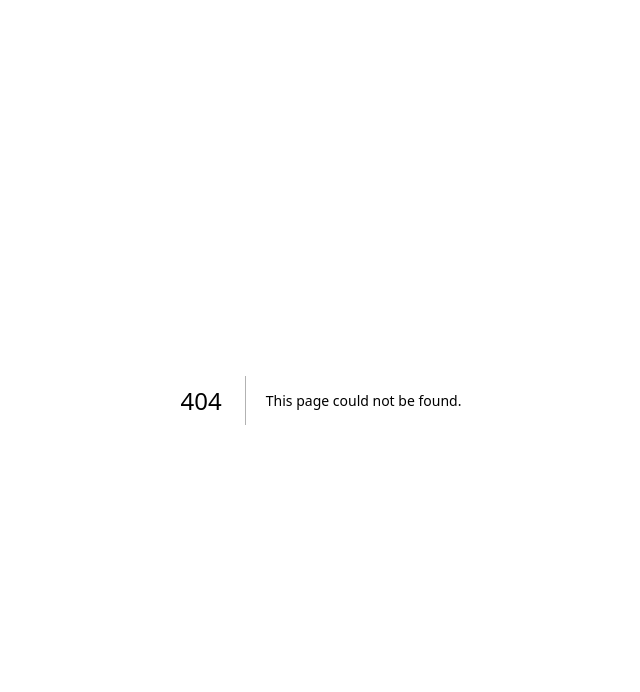
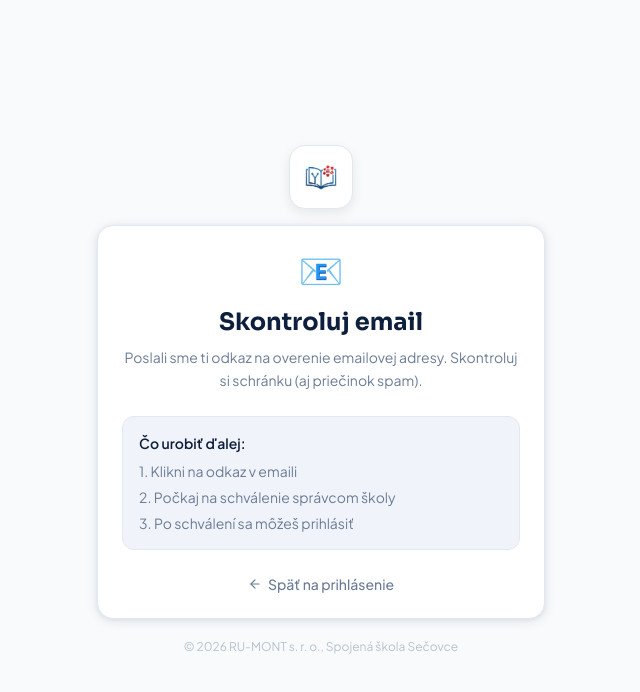
Before and after one commit to Marksen94/skolsky-cloud, a Next.js app: page /verify-email in a window 1280 px wide. Before the commit this address had no page. Shown: the top 692 px of the page, without its empty margins (319-959 px from the left). Built offline with nearby package versions, Linux system fonts and the light colour scheme.

Commit message:
fix: update-password timeout redirect, verify-email stranka

```diff
--- a/src/app/update-password/page.js
+++ b/src/app/update-password/page.js
@@ -18,19 +18,26 @@ export default function UpdatePasswordPage() {
   const [ready, setReady] = useState(false);
 
   useEffect(() => {
+    const timeout = setTimeout(() => {
+      // Po 5 sekundach ak session stale neni — presmeruj na forgot-password
+      if (!ready) router.replace('/forgot-password');
+    }, 5000);
+
     supabase.auth.getSession().then(({ data: { session } }) => {
       if (session) {
         setReady(true);
+        clearTimeout(timeout);
       }
     });
 
     const { data: { subscription } } = supabase.auth.onAuthStateChange((event, session) => {
       if ((event === 'PASSWORD_RECOVERY' || event === 'SIGNED_IN') && session) {
         setReady(true);
+        clearTimeout(timeout);
       }
     });
 
-    return () => subscription.unsubscribe();
+    return () => { subscription.unsubscribe(); clearTimeout(timeout); };
   }, []);
 
   async function handleSubmit(e) {
--- /dev/null
+++ b/src/app/verify-email/page.js
@@ -0,0 +1,44 @@
+'use client';
+
+import Link from 'next/link';
+import Image from 'next/image';
+import { ArrowLeft } from 'lucide-react';
+
+export default function VerifyEmailPage() {
+  return (
+    <div className="min-h-screen flex items-center justify-center p-6" style={{ background: 'var(--bg)' }}>
+      <div className="w-full max-w-md text-center animate-fade-in">
+        <div className="w-16 h-16 rounded-2xl flex items-center justify-center shadow-md p-1.5 mx-auto mb-4"
+          style={{ background: 'var(--surface)', border: '1px solid var(--border)' }}>
+          <Image src="/logo.png" alt="Logo školy" width={52} height={52} className="object-contain" />
+        </div>
+
+        <div className="card shadow-card">
+          <div className="text-4xl mb-4">📧</div>
+          <h1 className="text-2xl font-bold mb-2" style={{ fontFamily: 'Sora, sans-serif', color: 'var(--text)' }}>
+            Skontroluj email
+          </h1>
+          <p className="text-sm leading-relaxed mb-6" style={{ color: 'var(--text-muted)' }}>
+            Poslali sme ti odkaz na overenie emailovej adresy.
+            Skontroluj si schránku (aj priečinok spam).
+          </p>
+          <div className="rounded-xl p-4 mb-6 text-sm text-left space-y-1.5"
+            style={{ background: 'var(--surface-2)', border: '1px solid var(--border)' }}>
+            <p className="font-semibold mb-2" style={{ color: 'var(--text)' }}>Čo urobiť ďalej:</p>
+            <p style={{ color: 'var(--text-muted)' }}>1. Klikni na odkaz v emaili</p>
+            <p style={{ color: 'var(--text-muted)' }}>2. Počkaj na schválenie správcom školy</p>
+            <p style={{ color: 'var(--text-muted)' }}>3. Po schválení sa môžeš prihlásiť</p>
+          </div>
+          <Link href="/" className="flex items-center justify-center gap-1.5 text-sm font-medium transition-opacity hover:opacity-70"
+            style={{ color: 'var(--text-muted)' }}>
+            <ArrowLeft size={14} /> Späť na prihlásenie
+          </Link>
+        </div>
+
+        <p className="text-center text-xs mt-5" style={{ color: 'var(--text-dim)' }}>
+          © 2026 RU-MONT s. r. o., Spojená škola Sečovce
+        </p>
+      </div>
+    </div>
+  );
+}
```
